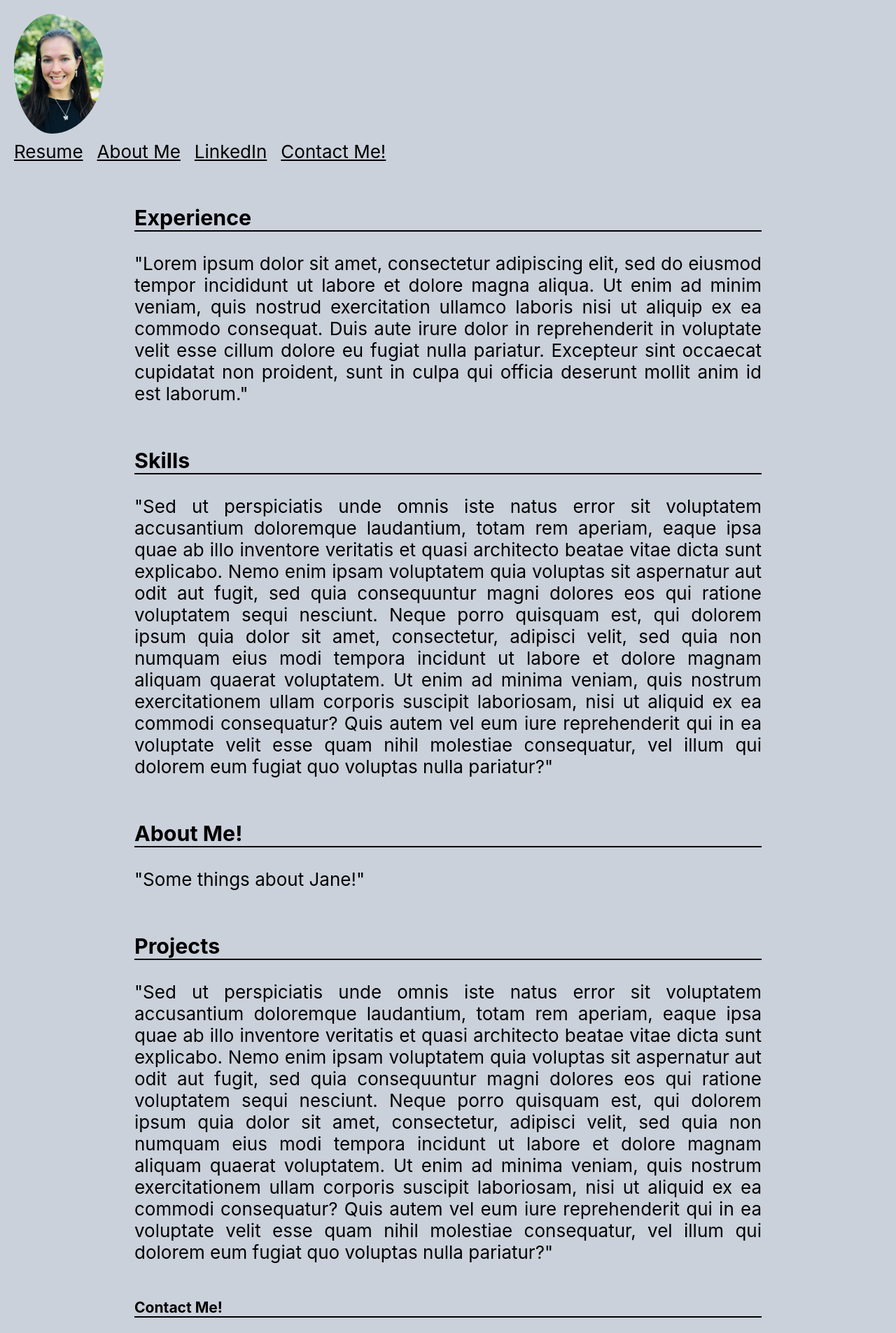
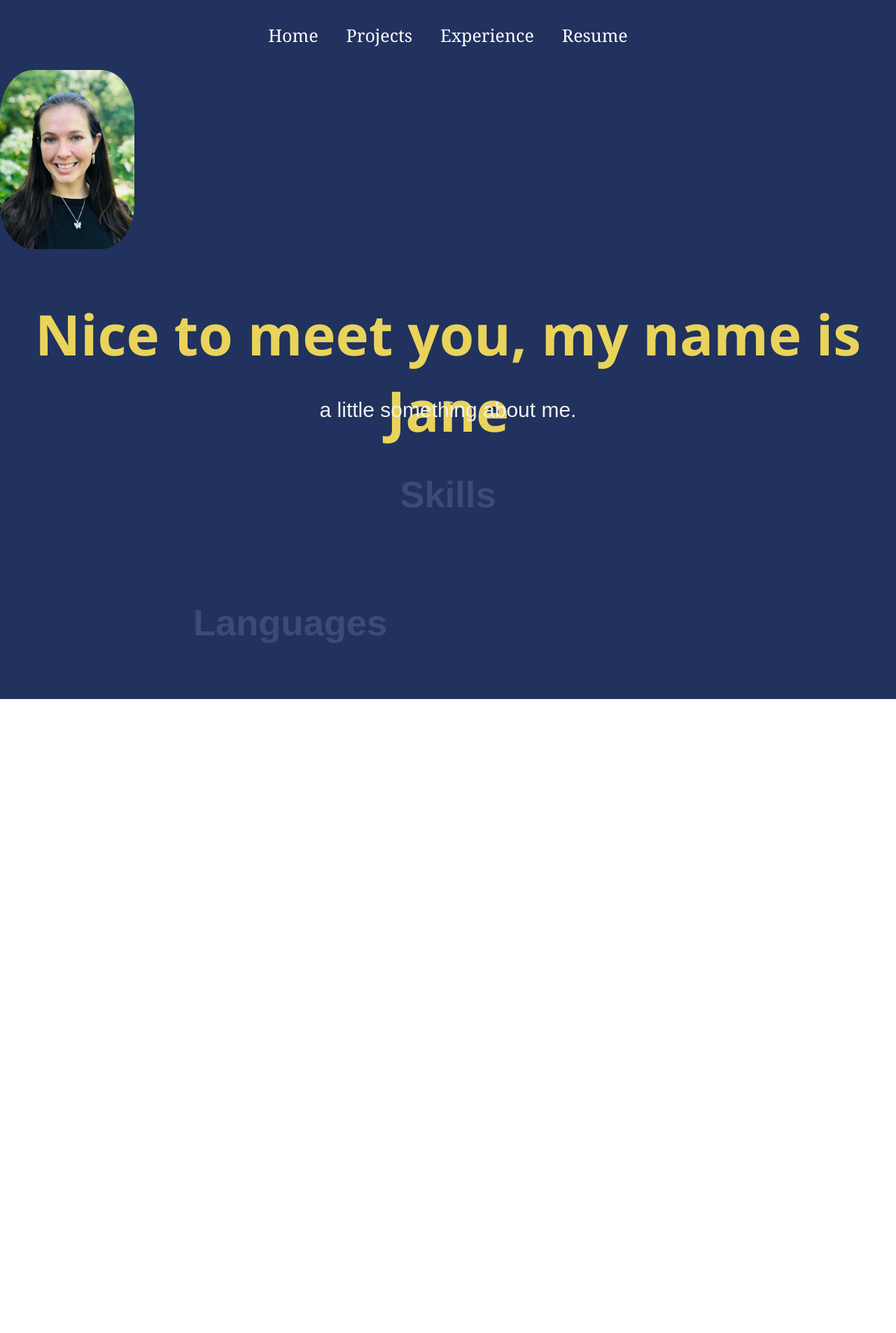
Before and after one commit to jasummey/Portfolio, a React (Create React App) app: page / in a window 1280 px wide. Shown: the top 1905 px of the page at 70% size. After the commit the page ends 999 px from the top, so only its background shows below. Built offline with nearby package versions, Linux system fonts and the light colour scheme.

Commit message:
Update to portfolio.

```diff
--- a/package.json
+++ b/package.json
@@ -34,5 +34,8 @@
       "last 1 firefox version",
       "last 1 safari version"
     ]
+  },
+  "devDependencies": {
+    "react-router-dom": "^6.15.0"
   }
 }
--- a/src/App.css
+++ b/src/App.css
@@ -1,84 +1,13 @@
 .App {
-  text-align: left;
-  background-color: #cbd1db;
+  width: 100%;
+  height: auto;
+  display: flex;
+  flex-direction: column;
+  font-family: Georgia, "Times New Roman", Times, serif;
+  background-color: #f0f0f0;
 }
 
-.App-header {
-  background-color: #cbd1db;
-  min-height: 100vh;
-  display: flex;
-  flex-direction: column;
-  align-items: left;
-  justify-content: left;
-  font-size: calc(10px + 2vmin);
-  color: white;
+body {
+  padding: 0;
+  margin: 0;
 }
-
-.App-link {
-  color: #61dafb;
-}
-
-/* @keyframes App-logo-spin {
-  from {
-    transform: rotate(0deg);
-  }
-  to {
-    transform: rotate(360deg);
-  }
-} */
-
-.profilePic {
-  height: 10%;
-  width: 10%;
-  border-radius: 75%;
-  padding-left: 20px;
-  padding-top: 20px;
-}
-
-.navbar-brand {
-  padding-top: 10px;
-  padding-left: 20px;
-  color: black;
-  display: flex;
-  flex-direction: column;
-  flex-wrap: wrap;
-}
-
-.card {
-  display: flex;
-  flex-direction: column;
-  flex-wrap: wrap;
-  margin-left: 15%;
-  margin-right: 15%;
-  min-height: auto;
-  min-width: auto;
-  color: black;
-}
-
-#contactMe {
-  display: flex;
-  flex-direction: column;
-  margin-left: 15%;
-  margin-right: 15%;
-  min-height: auto;
-  min-width: auto;
-  color: black;
-  font-size: 18px;
-  background-color: #cbd1db;
-  padding-top: 30px;
-  padding-bottom: 30px;
-}
-
-.navbar {
-  display: flex;
-  flex-direction: row;
-  flex-wrap: wrap;
-}
-
-h3 {
-  border-bottom: 2px solid black;
-}
-
-.card-body {
-  text-align: justify;
-}
--- a/src/App.js
+++ b/src/App.js
@@ -1,104 +1,24 @@
-import profilepic from "./profilepic.jpg";
 import "./App.css";
+import { BrowserRouter as Router, Routes, Route } from "react-router-dom";
+import Navbar from "./components/Navbar";
+import React from "react";
+import Home from "./components/Home";
+import Projects from "./components/Projects";
+import Experience from "./components/Experience";
+import Resume from "./components/Resume";
 
 function App() {
   return (
     <div className="App">
-      <header className="App-header">
-        <img
-          src={profilepic}
-          alt="Jane Summey headshot"
-          className="profilePic"
-        />
-        <nav className="navbar">
-          <a className="navbar-brand" href="#">
-            Resume
-          </a>
-          <br />
-          <a className="navbar-brand" href="#">
-            About Me
-          </a>
-          <br />
-          <a
-            className="navbar-brand"
-            href="https://www.linkedin.com/in/janesummey"
-            target="_blank"
-          >
-            LinkedIn
-          </a>
-          <br />
-          <a className="navbar-brand" href="#contactMe">
-            Contact Me!
-          </a>
-          <br />
-        </nav>
-        <br />
-        <div className="card">
-          <h3>Experience</h3>
-          <div className="card-body">
-            "Lorem ipsum dolor sit amet, consectetur adipiscing elit, sed do
-            eiusmod tempor incididunt ut labore et dolore magna aliqua. Ut enim
-            ad minim veniam, quis nostrud exercitation ullamco laboris nisi ut
-            aliquip ex ea commodo consequat. Duis aute irure dolor in
-            reprehenderit in voluptate velit esse cillum dolore eu fugiat nulla
-            pariatur. Excepteur sint occaecat cupidatat non proident, sunt in
-            culpa qui officia deserunt mollit anim id est laborum."
-          </div>
-        </div>
-        <br />
-        <div className="card">
-          <h3>Skills</h3>
-          <div className="card-body">
-            "Sed ut perspiciatis unde omnis iste natus error sit voluptatem
-            accusantium doloremque laudantium, totam rem aperiam, eaque ipsa
-            quae ab illo inventore veritatis et quasi architecto beatae vitae
-            dicta sunt explicabo. Nemo enim ipsam voluptatem quia voluptas sit
-            aspernatur aut odit aut fugit, sed quia consequuntur magni dolores
-            eos qui ratione voluptatem sequi nesciunt. Neque porro quisquam est,
-            qui dolorem ipsum quia dolor sit amet, consectetur, adipisci velit,
-            sed quia non numquam eius modi tempora incidunt ut labore et dolore
-            magnam aliquam quaerat voluptatem. Ut enim ad minima veniam, quis
-            nostrum exercitationem ullam corporis suscipit laboriosam, nisi ut
-            aliquid ex ea commodi consequatur? Quis autem vel eum iure
-            reprehenderit qui in ea voluptate velit esse quam nihil molestiae
-            consequatur, vel illum qui dolorem eum fugiat quo voluptas nulla
-            pariatur?"
-          </div>
-        </div>
-        <br />
-        <div className="card">
-          <h3>About Me!</h3>
-          <div className="card-body">"Some things about Jane!"</div>
-        </div>
-        <br />
-        <div className="card">
-          <h3>Projects</h3>
-          <div className="card-body">
-            "Sed ut perspiciatis unde omnis iste natus error sit voluptatem
-            accusantium doloremque laudantium, totam rem aperiam, eaque ipsa
-            quae ab illo inventore veritatis et quasi architecto beatae vitae
-            dicta sunt explicabo. Nemo enim ipsam voluptatem quia voluptas sit
-            aspernatur aut odit aut fugit, sed quia consequuntur magni dolores
-            eos qui ratione voluptatem sequi nesciunt. Neque porro quisquam est,
-            qui dolorem ipsum quia dolor sit amet, consectetur, adipisci velit,
-            sed quia non numquam eius modi tempora incidunt ut labore et dolore
-            magnam aliquam quaerat voluptatem. Ut enim ad minima veniam, quis
-            nostrum exercitationem ullam corporis suscipit laboriosam, nisi ut
-            aliquid ex ea commodi consequatur? Quis autem vel eum iure
-            reprehenderit qui in ea voluptate velit esse quam nihil molestiae
-            consequatur, vel illum qui dolorem eum fugiat quo voluptas nulla
-            pariatur?"
-          </div>
-        </div>
-      </header>
-      <footer>
-        <div id="contactMe">
-          <h3>Contact Me!</h3>
-          <div className="card-body">
-            Email: bjanesummey@gmail.com Phone: 123.234.5623
-          </div>
-        </div>
-      </footer>
+      <Router>
+        <Navbar />
+        <Routes>
+          <Route path="/" element={<Home />} />
+          <Route path="/projects" element={<Projects />} />
+          <Route path="/experience" element={<Experience />} />
+          <Route path="/resume" element={<Resume />} />
+        </Routes>
+      </Router>
     </div>
   );
 }
--- /dev/null
+++ b/src/components/Experience.js
@@ -0,0 +1,7 @@
+import React from "react";
+
+function Experience() {
+  return <div>Experience</div>;
+}
+
+export default Experience;
--- /dev/null
+++ b/src/components/Home.js
@@ -0,0 +1,28 @@
+import React from "react";
+import "../components/home.css";
+import profilePic from "./profilepic.jpg";
+
+function Home() {
+  return (
+    <div className="home">
+      <img src={profilePic} alt="Jane Summey headshot"></img>
+
+      <div className="about">
+        <h2>Nice to meet you, my name is Jane</h2>
+        <div className="prompt">
+          <p>a little something about me.</p>
+        </div>
+      </div>
+      <div className="skills">
+        <h2>Skills</h2>
+        <ul className="list">
+          <li className="item">
+            <h2>Languages</h2>
+          </li>
+        </ul>
+      </div>
+    </div>
+  );
+}
+
+export default Home;
--- /dev/null
+++ b/src/components/Navbar.js
@@ -0,0 +1,18 @@
+import React from "react";
+import { Link } from "react-router-dom";
+import "../components/navbar.css";
+
+function Navbar() {
+  return (
+    <div className="navbar">
+      <div className="links">
+        <Link to="/">Home</Link>
+        <Link to="/projects">Projects</Link>
+        <Link to="/experience">Experience</Link>
+        <Link to="/resume">Resume</Link>
+      </div>
+    </div>
+  );
+}
+
+export default Navbar;
--- /dev/null
+++ b/src/components/Projects.js
@@ -0,0 +1,7 @@
+import React from "react";
+
+function Projects() {
+  return <div>Projects</div>;
+}
+
+export default Projects;
--- /dev/null
+++ b/src/components/Resume.js
@@ -0,0 +1,7 @@
+import React from "react";
+
+function Resume() {
+  return <div>Resume</div>;
+}
+
+export default Resume;
--- /dev/null
+++ b/src/components/home.css
@@ -0,0 +1,93 @@
+.home {
+  width: 100%;
+  align-items: center;
+  font-family: "Arial", sans-serif;
+  color: #3e497a;
+  background-color: #21325e;
+}
+img {
+  width: 15%;
+  height: 15%;
+  border-radius: 25%;
+  display: flex;
+  flex-direction: column;
+  justify-content: center;
+  align-items: center;
+  text-align: center;
+  background-color: #21325e;
+  color: #f0f0f0;
+}
+
+.about {
+  width: 100%;
+  height: auto;
+  display: flex;
+  flex-direction: column;
+  justify-content: center;
+  align-items: center;
+  text-align: center;
+  background-color: #21325e;
+  color: #f0f0f0;
+}
+
+.about h2 {
+  font-family: "Segoe UI", Tahoma, Geneva, Verdana, sans-serif;
+  font-size: 80px;
+  color: #e9d35b;
+  height: 50px;
+}
+
+.about .prompt {
+  width: 40%;
+  font-size: 30px;
+}
+.prompt svg {
+  font-size: 60px;
+  margin: 5px;
+  color: white;
+}
+
+.skills {
+  font-size: 35px;
+  width: 100%;
+  display: flex;
+  justify-content: center;
+  flex-direction: column;
+  align-items: center;
+}
+
+.skills h1 {
+  color: #3e497a;
+}
+
+.skills .list {
+  list-style: none;
+  width: 60%;
+}
+
+.list span {
+  font-size: 20px;
+}
+
+@media only screen and (max-width: 600px) {
+  .about h2 {
+    font-size: 40px;
+  }
+
+  .about .prompt {
+    margin-top: 10px;
+    font-size: 20px;
+    width: 80%;
+  }
+
+  .skills {
+    text-align: center;
+  }
+  .list {
+    padding: 0;
+  }
+
+  .skills h2 {
+    font-size: 30px;
+  }
+}
--- /dev/null
+++ b/src/components/navbar.css
@@ -0,0 +1,88 @@
+.navbar {
+  width: 100%;
+  height: 100px;
+  background: #21325e;
+}
+
+.links {
+  width: 100%;
+  height: 100%;
+  display: flex;
+  align-items: center;
+  justify-content: center;
+  color: white;
+}
+
+.navbar a {
+  color: white;
+  text-decoration: none;
+  margin: 20px;
+  font-size: 25px;
+}
+
+.toggleButton {
+  width: 100%;
+  height: 100px;
+  display: flex;
+  align-items: center;
+  justify-content: flex-end;
+}
+
+.toggleButton svg {
+  font-size: 50px;
+}
+.toggleButton button {
+  margin-right: 20px;
+  background-color: transparent;
+  border: none;
+  color: white;
+  cursor: pointer;
+}
+
+#open {
+  height: 100vh;
+}
+
+#open .links {
+  flex-direction: column;
+  justify-content: flex-start;
+  margin-top: 100px;
+}
+
+#open a {
+  width: 100%;
+  text-align: center;
+}
+
+@media only screen and (max-width: 900px) {
+  .navbar a {
+    width: 70px;
+  }
+}
+
+@media only screen and (max-width: 600px) {
+  .toggleButton {
+    display: flex;
+  }
+  #close a {
+    display: none;
+  }
+}
+
+@media only screen and (min-width: 600px) {
+  .toggleButton {
+    display: none;
+  }
+
+  .hiddenLinks {
+    display: none;
+  }
+
+  #open {
+    height: 100px;
+  }
+
+  #open .links {
+    flex-direction: row;
+  }
+}
```
Also changed, not shown: src/components/experience.css (added), src/components/profilepic.jpg (renamed from src/profilepic.jpg), src/components/projects.css (added), 1 other file (tests, documents, lock files or other folders).
